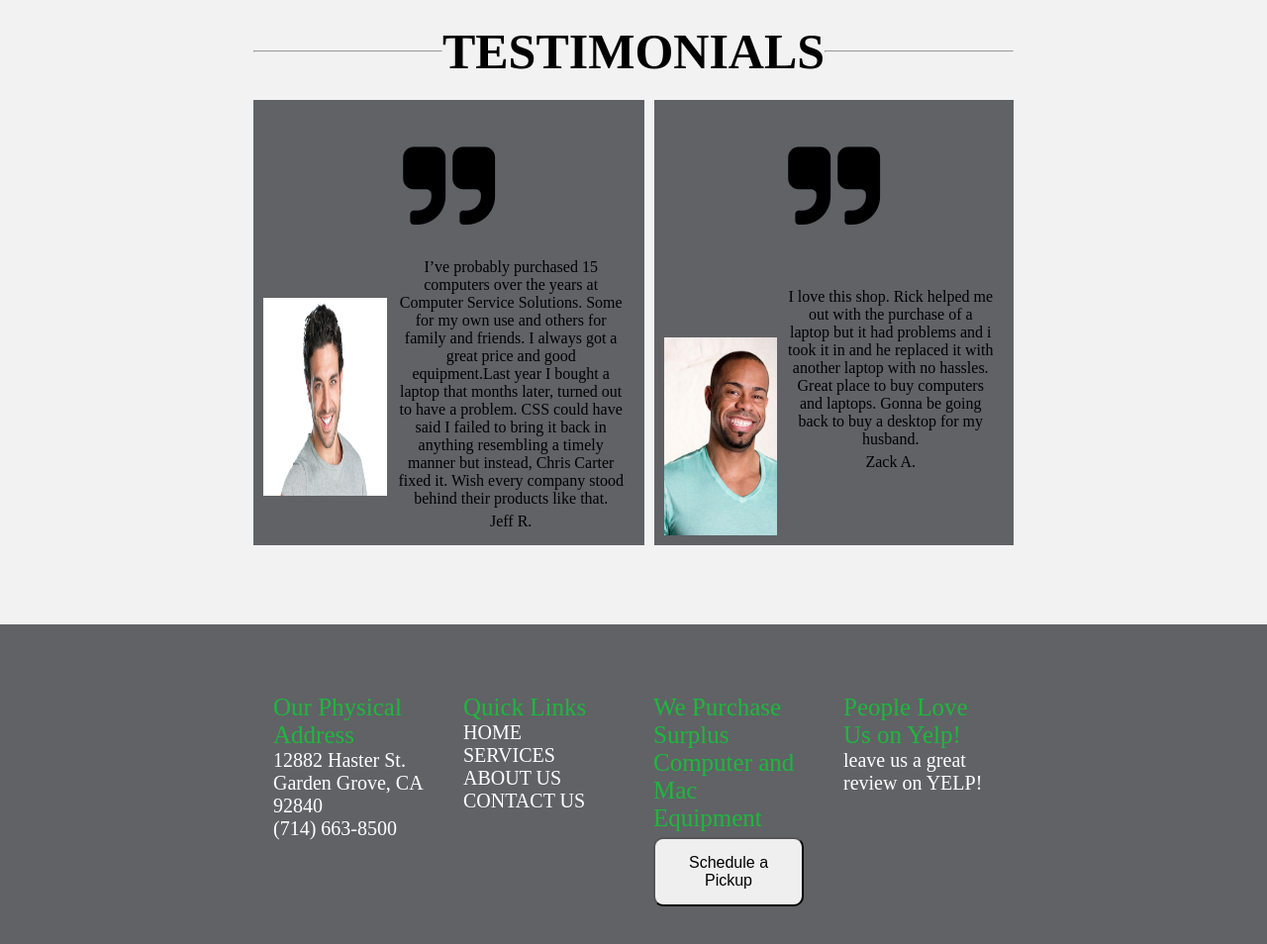
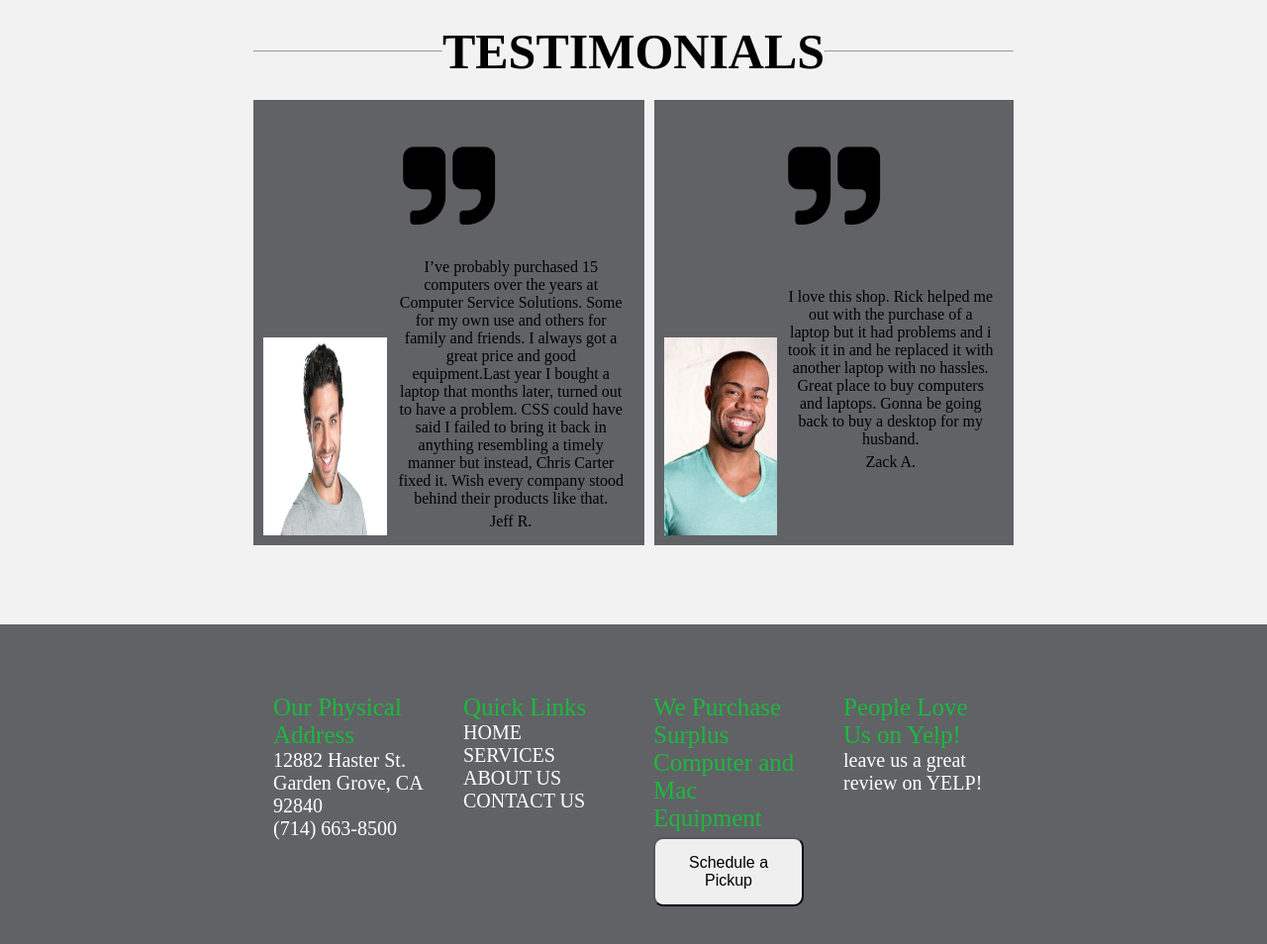
Before and after one commit to Imon-Ovbude/computer-website, a plain HTML site: page index.html in a window 1280 px wide. Shown: the part 3112-4066 px from the top of the page at 99% size. Drawn offline with Linux system fonts and the light colour scheme.

Commit message:
changed testimonial person1 align-self to flex-end

```diff
--- a/css/main.css
+++ b/css/main.css
@@ -433,7 +433,7 @@ header .main-header ul li a {
 }
 
 .grid .body .main-body .testimonials .test1 #tPerson1 {
-  align-self: center;
+  align-self: flex-end;
   max-width: 100%;
   height: 200px;
   grid-area: tPerson1;
```
